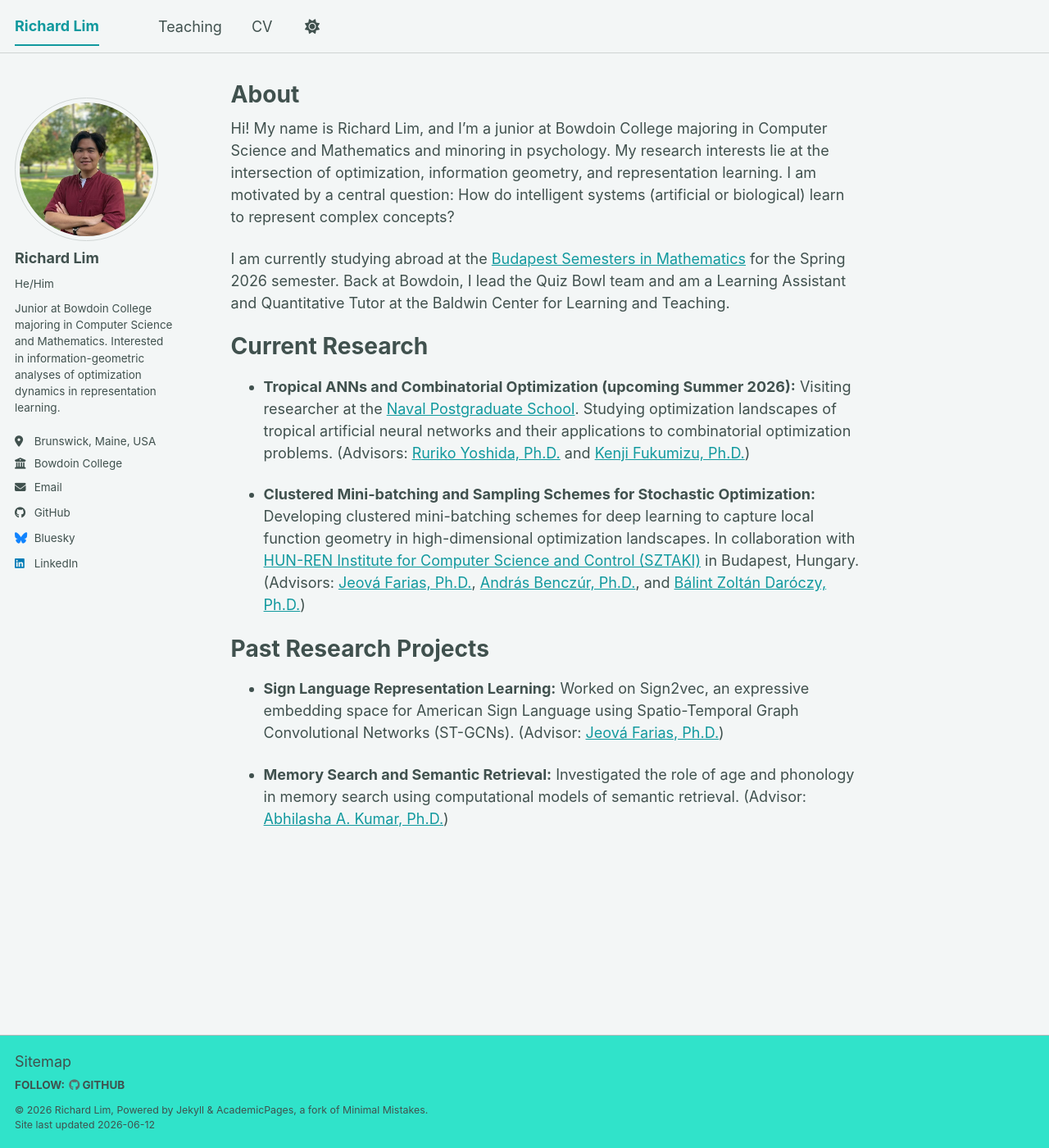
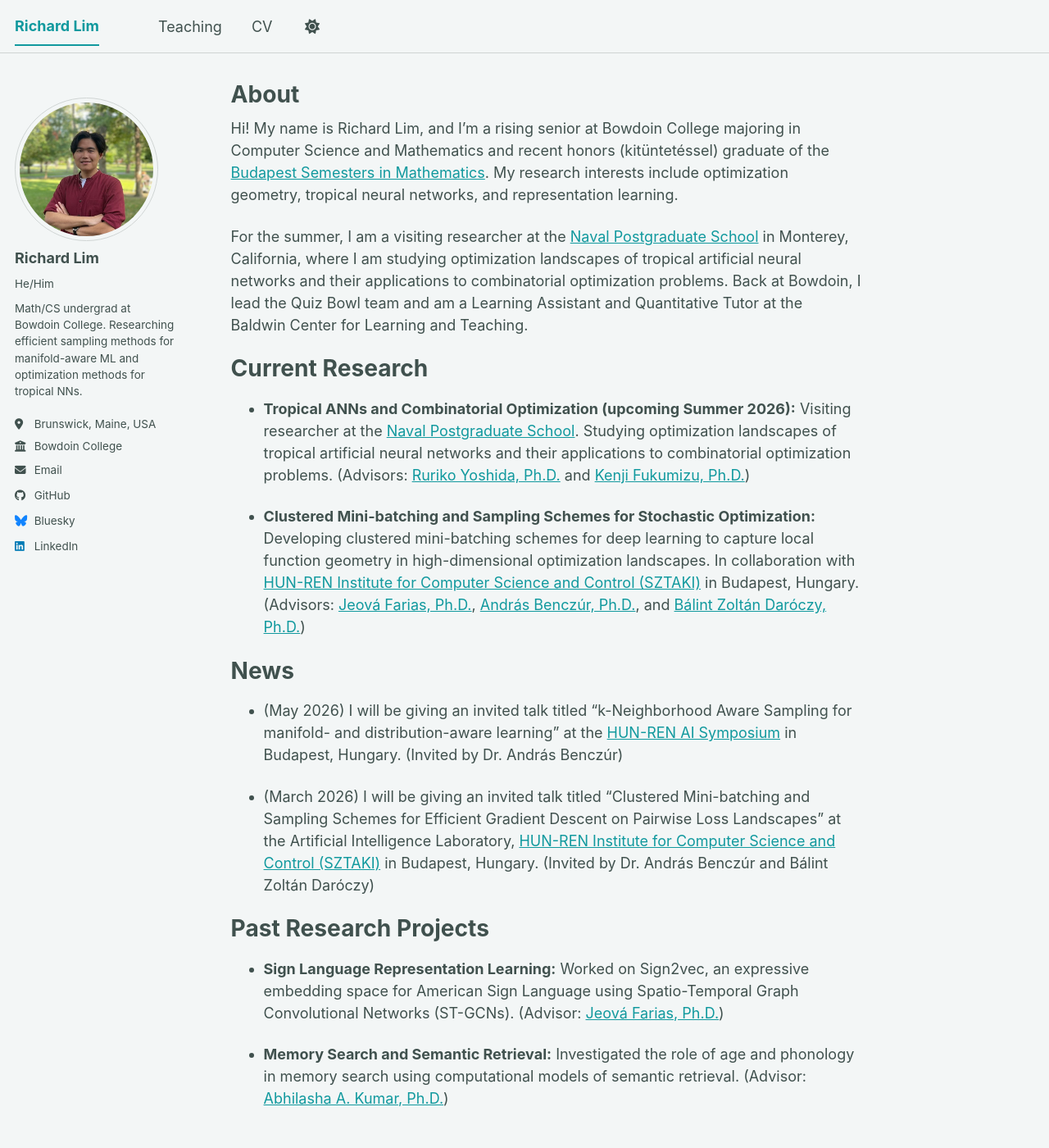
Before and after one commit to rlim-fm/rlim-fm.github.io, a Jekyll site: the page built from _pages/about.md, in a window 1280 px wide and 1400 px high. Shown: the whole window at 82% size. Built offline with Jekyll 4.4.1, drawn with Linux system fonts in a browser that asks for light colours; a script bundle is joined from its source files by our own code; library files that are not in the unit come from our copies.

Commit message:
Update author bio and About/News content
Refresh personal bio and profile pages to reflect current status and research. Changes: shorten and update author bio in _config.yml (new research focus and wording), revise _pages/about.md (rising senior status, Budapest Semesters note, visiting researcher at NPS, updated research interests and added News section with invited talks), and adjust _pages/news.md to align with the new news entries. These edits update public-facing info and add recent invited-talk announcements.

```diff
--- a/_config.yml
+++ b/_config.yml
@@ -26,7 +26,7 @@
   avatar           : "profile.png"
   name             : "Richard Lim"
   pronouns         : "He/Him"
-  bio              : "Junior at Bowdoin College majoring in Computer Science and Mathematics. Interested in information-geometric analyses of optimization dynamics in representation learning."
+  bio              : "Math/CS undergrad at Bowdoin College. Researching efficient sampling methods for manifold-aware ML and optimization methods for tropical NNs."
   location         : "Brunswick, Maine, USA"
   employer         : "Bowdoin College"
   uri              : # URL
--- a/_pages/about.md
+++ b/_pages/about.md
@@ -7,9 +7,9 @@
   - /about.html
 ---
 
-Hi! My name is Richard Lim, and I'm a junior at Bowdoin College majoring in Computer Science and Mathematics and minoring in psychology. My research interests lie at the intersection of optimization, information geometry, and representation learning. I am motivated by a central question: How do intelligent systems (artificial or biological) learn to represent complex concepts?
+Hi! My name is Richard Lim, and I'm a rising senior at Bowdoin College majoring in Computer Science and Mathematics and recent honors (kitüntetéssel) graduate of the [Budapest Semesters in Mathematics](https://www.budapestsemesters.com/). My research interests include optimization geometry, tropical neural networks, and representation learning.
 
-I am currently studying abroad at the [Budapest Semesters in Mathematics](https://www.budapestsemesters.com/) for the Spring 2026 semester. Back at Bowdoin, I lead the Quiz Bowl team and am a Learning Assistant and Quantitative Tutor at the Baldwin Center for Learning and Teaching.
+For the summer, I am a visiting researcher at the [Naval Postgraduate School](https://nps.edu/) in Monterey, California, where I am studying optimization landscapes of tropical artificial neural networks and their applications to combinatorial optimization problems. Back at Bowdoin, I lead the Quiz Bowl team and am a Learning Assistant and Quantitative Tutor at the Baldwin Center for Learning and Teaching.
 
 Current Research
 ======
@@ -19,7 +19,11 @@
 - **Clustered Mini-batching and Sampling Schemes for Stochastic Optimization:** Developing clustered mini-batching schemes for deep learning to capture local function geometry in high-dimensional optimization landscapes. In collaboration with [HUN-REN Institute for Computer Science and Control (SZTAKI)](https://sztaki.hun-ren.hu/en) in Budapest, Hungary. (Advisors: [Jeová Farias, Ph.D.](https://jeovafarias.github.io/), [András Benczúr, Ph.D.](https://sztaki.hun-ren.hu/en/organisation/departments/ilab/andras-benczur), and [Bálint Zoltán Daróczy, Ph.D.](https://sztaki.hun-ren.hu/en/organisation/departments/ilab/balint-zoltan-daroczy))
 
 
+News
+======
+- (May 2026) I will be giving an invited talk titled "k-Neighborhood Aware Sampling for manifold- and distribution-aware learning" at the [HUN-REN AI Symposium](https://hun-ren.hu/ai-symposium/) in Budapest, Hungary. (Invited by Dr. András Benczúr)
 
+- (March 2026) I will be giving an invited talk titled "Clustered Mini-batching and Sampling Schemes for Efficient Gradient Descent on Pairwise Loss Landscapes" at the Artificial Intelligence Laboratory, [HUN-REN Institute for Computer Science and Control (SZTAKI)](https://sztaki.hun-ren.hu/en) in Budapest, Hungary. (Invited by Dr. András Benczúr and Bálint Zoltán Daróczy)
 
 Past Research Projects
 ======
```
Also changed, not shown: _pages/news.md (+2 -1 lines).
